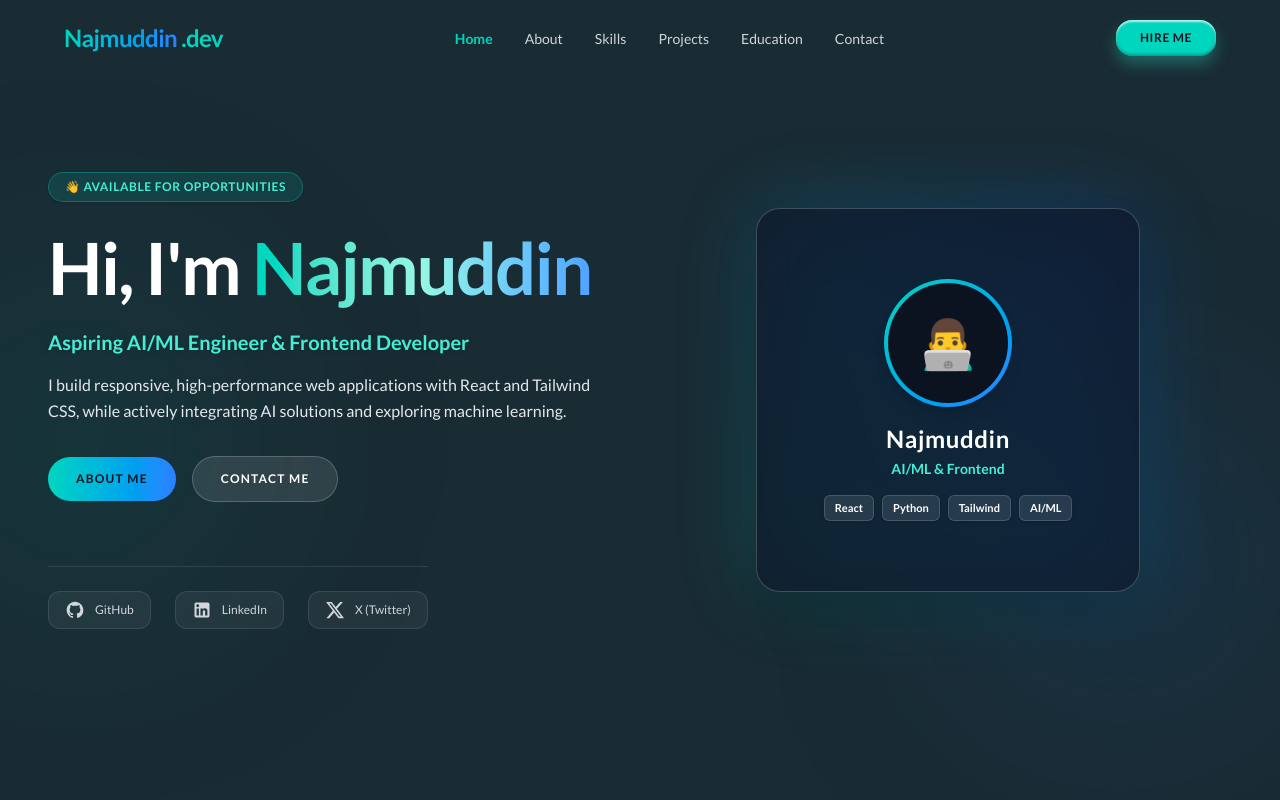
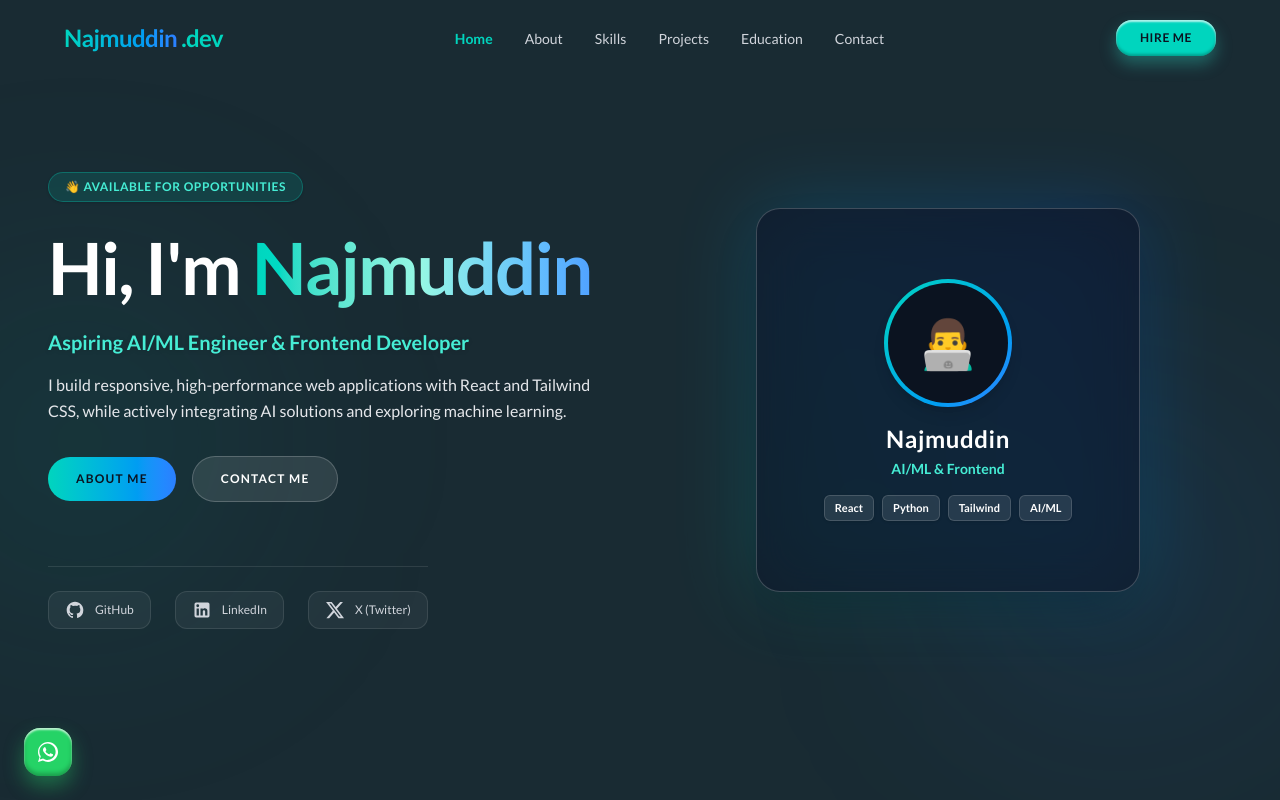
Before and after one commit to Najm917/portfolio, a React (Vite) app: page / in a window 1280 px wide. Shown: the top 800 px of the page. Built offline with nearby package versions, Linux system fonts and the light colour scheme.

Commit message:
Add WhatsApp chat button to App component

```diff
--- a/src/App.jsx
+++ b/src/App.jsx
@@ -49,6 +49,21 @@ export default function App() {
         </Routes>
       </main>
       <FooterPage />
+      <a
+              href="https://wa.me/919525792916?text=Hi%20Najmuddin,%20I%20saw%20your%20portfolio!"
+              target="_blank"
+              rel="noopener noreferrer"
+              className="fixed bottom-6 left-6 z-50 w-12 h-12 rounded-2xl bg-[#25D366] text-white flex items-center justify-center shadow-lg transition-all duration-300 hover:scale-110 active:scale-95 cursor-pointer"
+              style={{
+                boxShadow:
+                  "0 10px 20px rgba(37, 211, 102, 0.4), inset 0 2px 2px rgba(255,255,255,0.7), inset 0 -3px 4px rgba(0,0,0,0.25)",
+              }}
+              aria-label="Chat on WhatsApp"
+            >
+              <svg className="w-6 h-6 fill-current" viewBox="0 0 24 24">
+                <path d="M12.031 2C6.51 2 2.016 6.47 2.016 11.979c0 1.942.56 3.754 1.53 5.29L2 22l4.908-1.503c1.48.878 3.2 1.385 5.123 1.385 5.522 0 10.016-4.47 10.016-9.903C22.047 6.47 17.553 2 12.031 2zm0 18.067c-1.68 0-3.238-.47-4.57-1.3l-.328-.2-3.376 1.034 1.056-3.267-.215-.343a8.107 8.107 0 0 1-1.27-4.312c0-4.478 3.654-8.12 8.15-8.12 4.494 0 8.148 3.642 8.148 8.12 0 4.478-3.654 8.088-8.15 8.088zm4.498-6.07c-.247-.123-1.463-.72-1.69-.803-.227-.082-.392-.123-.557.123-.165.247-.64.803-.784.968-.144.165-.288.185-.535.062-.247-.124-1.043-.385-1.986-1.226-.734-.654-1.23-1.462-1.374-1.71-.144-.247-.015-.38.108-.503.111-.111.247-.288.371-.432.124-.144.165-.247.247-.412.082-.165.041-.309-.02-.432-.062-.124-.557-1.34-.763-1.836-.2-.484-.403-.418-.557-.426l-.474-.008c-.165 0-.432.062-.66.309-.227.247-.866.845-.866 2.062 0 1.217.887 2.392 1.01 2.557.124.165 1.745 2.665 4.227 3.738.59.255 1.05.408 1.41.522.593.189 1.133.162 1.56.098.476-.071 1.463-.598 1.669-1.175.206-.577.206-1.072.144-1.175-.062-.103-.227-.165-.474-.288z" />
+              </svg>
+            </a>
     </div>
   );
 }
```
